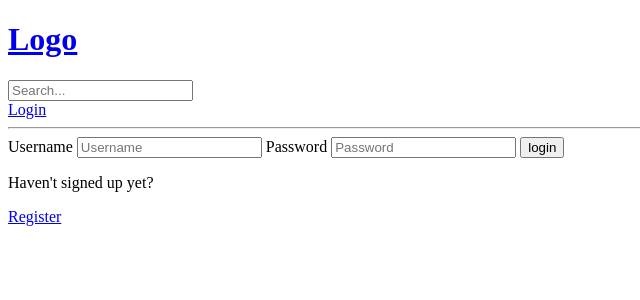
After one commit to Poorva-Shrivastav/DjangoProject, a Django app: page /login/ in a window 1280 px wide. The commit adds this page. Shown: the top 300 px of the page, without its empty margins (0-640 px from the left). Run offline with Django 5.2, Linux system fonts and the light colour scheme.

Commit message:
added login, logout  and register

```diff
--- a/study/myapp/templates/myapp/home.html
+++ b/study/myapp/templates/myapp/home.html
@@ -28,9 +28,11 @@
     <div>
       {% for room in rooms %}
       <div>
+        {% if request.user == room.host %}
         <a href="{% url 'update-room' room.id %}">Edit</a>
         <a href="{% url 'delete-room' room.id %}">Delete</a>
 
+        {% endif %}
         <span>@{{room.host.username}}</span>
         <!-- <h5>{{room.id}} - <a href="/room/{{room.id}}">{{room.name}}</a></h5> -->
         <h5>
--- /dev/null
+++ b/study/myapp/templates/myapp/register_login.html
@@ -0,0 +1,33 @@
+{% extends 'main.html' %} {% block content %}
+
+<!-- login page  -->
+{% if page == "login" %}
+<div>
+  <form method="POST" action="">
+    {% csrf_token %}
+    <label>Username</label>
+    <input type="text" name="username" placeholder="Username" />
+
+    <label>Password</label>
+    <input type="password" name="password" placeholder="Password" />
+
+    <input type="submit" value="login" />
+  </form>
+
+  <p>Haven't signed up yet?</p>
+  <a href="{% url 'register' %}">Register</a>
+</div>
+
+{% else %}
+<!-- register page -->
+<div>
+  <form method="POST" action="">
+    {% csrf_token %} {{form.as_p}}
+
+    <input type="submit" value="register" />
+  </form>
+
+  <p>Already signed up?</p>
+  <a href="{% url 'login' %}">Login</a>
+</div>
+{% endif %} {% endblock content %}
--- a/study/myapp/urls.py
+++ b/study/myapp/urls.py
@@ -2,6 +2,9 @@ from django.urls import path
 from . import views
 
 urlpatterns = [
+    path('login/', views.login_page, name="login"),
+    path('logout/', views.logout_user, name="logout"),
+    path('register/', views.register_page, name="register"),
     path('', views.home, name='home'),
     path('room/<str:pk>/', views.room, name="room"),
     path('create-room/', views.create_room, name="create-room"),
--- a/study/myapp/views.py
+++ b/study/myapp/views.py
@@ -1,9 +1,60 @@
 from django.shortcuts import render, redirect
+from django.contrib import messages
+from django.http import HttpResponse
+from django.contrib.auth.decorators import login_required
 from django.db.models import Q
+from django.contrib.auth.models import User
+from django.contrib.auth import authenticate, login, logout
+from django.contrib.auth.forms import UserCreationForm
 from .models import Room, Topic
 from .forms import RoomForm
 
+
 # Create your views here.
+def login_page(request):
+    page = "login"
+    if request.user.is_authenticated:
+        return redirect("home")
+
+    if request.method == "POST":
+        username = request.POST.get("username").lower()
+        password = request.POST.get("password")
+
+        try:
+            user = User.objects.get(username=username)
+        except:
+            messages.error(request, "User doesn't exist")
+
+        user = authenticate(request, username=username, password=password)
+
+        if user is not None:
+            login(request, user)
+            return redirect('home')
+        else:
+            messages.error(request, "Username or password does not exist")
+
+    context = {"page":page}
+    return render(request, "myapp/register_login.html", context)
+
+def logout_user(request):
+    logout(request)
+    return redirect('home')
+
+def register_page(request):
+    form = UserCreationForm()
+
+    if request.method=="POST":
+        form = UserCreationForm(request.POST)
+        if form.is_valid():
+            user = form.save(commit=False)
+            user.username = user.username.lower()
+            user.save()
+            login(request, user)
+            return redirect('home')
+        else:
+            messages.error(request, "An error occurred during registration")
+
+    return render(request, "myapp/register_login.html", {"form": form})
 
 def home(request):
     q = request.GET.get('q') if request.GET.get('q') else ''
@@ -16,11 +67,14 @@ def home(request):
     context = {"rooms": rooms, "topics": topics, "room_count": room_count}
     return render(request, "myapp/home.html", context)
 
+
+
 def room(request, pk):
     room = Room.objects.get(id=pk)
     context = {"room":  room}
     return render(request, 'myapp/room.html', context)
 
+@login_required(login_url="login")
 def create_room(request):
     form = RoomForm()
     if request.method == 'POST':
@@ -31,9 +85,13 @@ def create_room(request):
     context = {"form": form}
     return render(request, 'myapp/room_form.html', context)
 
+@login_required(login_url="login")
 def update_room(request, pk):
     room = Room.objects.get(id=pk)
     form = RoomForm(instance=room)
+
+    if request.user != room.host:
+        return HttpResponse("You are not allowed to perform this action.")
 
     if request.method=="POST":
         form = RoomForm(request.POST, instance=room)
@@ -44,8 +102,13 @@ def update_room(request, pk):
     context = {"form" : form}
     return render(request, 'myapp/room_form.html', context)
 
+@login_required(login_url="login")
 def delete_room(request, pk):
     room = Room.objects.get(id=pk)
+
+    if request.user != room.host:
+        return HttpResponse("You are not allowed to perform this action.")
+
     if request.method == "POST":
         room.delete()
         return redirect("home")
--- a/study/templates/main.html
+++ b/study/templates/main.html
@@ -6,6 +6,12 @@
     <title>Study</title>
   </head>
   <body>
-    {% include 'navbar.html' %} {% block content %} {% endblock %}
+    {% include 'navbar.html' %} {% if messages %}
+    <ul class="messages">
+      {% for message in messages %}
+      <li>{{ message }}</li>
+      {% endfor %}
+    </ul>
+    {% endif %} {% block content %} {% endblock %}
   </body>
 </html>
--- a/study/templates/navbar.html
+++ b/study/templates/navbar.html
@@ -5,4 +5,11 @@
 <form method="GET" action="{% url 'home' %}">
   <input type="text" name="q" placeholder="Search..." />
 </form>
+
+{% if request.user.is_authenticated %}
+<p>Hello {{request.user}}</p>
+<a href="{% url 'logout' %}">Logout</a>
+{% else %}
+<a href="{% url 'login' %}">Login</a>
+{% endif %}
 <hr />
```
Also changed, not shown: study/README.md (added), 1 other file.
